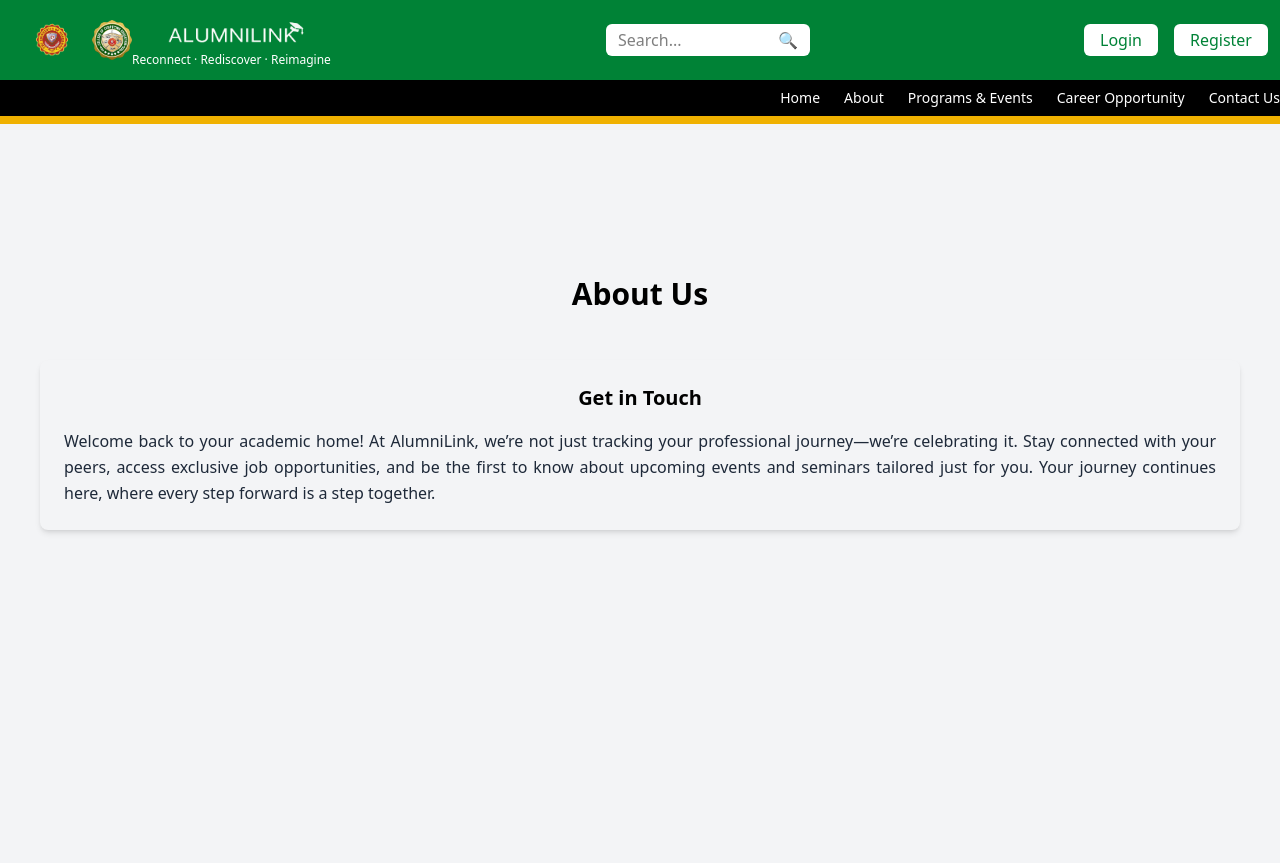
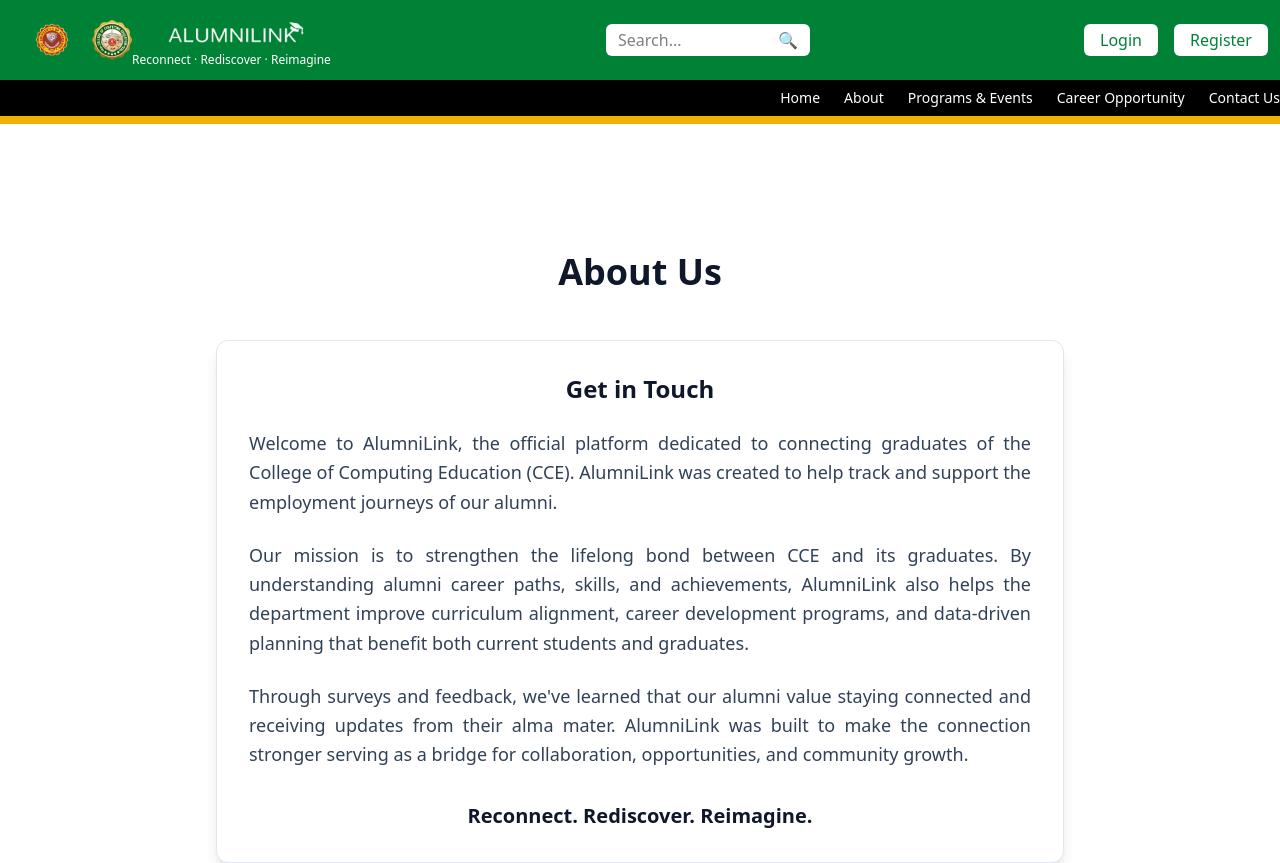
Before and after one commit to blank122/alumni-link-frontend, a React (Vite) app: page /about in a window 1280 px wide. Shown: the top 863 px of the page. Built offline with nearby package versions, Linux system fonts and the light colour scheme.

Commit message:
updated shits

```diff
--- a/src/pages/AboutUs.jsx
+++ b/src/pages/AboutUs.jsx
@@ -3,31 +3,46 @@ import Navbar from "../components/layouts/Navbar";
 import Footer from "../components/layouts/Footer";
 
 const AboutUs = () => {
+    return (
+        <div className="min-h-screen bg-white">
+            <Navbar />
 
+            {/* Main Content */}
+            <div className="min-h-[100vh] mt-16 py-16">
+                <div className="max-w-4xl mx-auto px-6">
+                    <h2 className="text-4xl font-bold text-center mb-12 text-slate-900">
+                        About Us
+                    </h2>
 
+                    <div className="bg-white border border-slate-200 rounded-xl p-8 shadow-lg">
+                        <h3 className="text-2xl font-semibold mb-6 text-slate-900 text-center">
+                            Get in Touch
+                        </h3>
 
-    return (
-        <div className="min-h-screen">
-            <Navbar />
-            <div className="min-h-[100vh] mt-16 py-16 bg-gray-100 text-center">
-                <h2 className="text-3xl font-bold text-center py-6 mb-6">About Us</h2>
+                        <div className="space-y-6 text-slate-700">
+                            <p className="text-lg leading-relaxed text-justify">
+                                Welcome to AlumniLink, the official platform dedicated to connecting graduates of the College of Computing Education (CCE). AlumniLink was created to help track and support the employment journeys of our alumni.
+                            </p>
 
-                <div className="bg-gray-100 p-6 rounded-lg shadow-md mb-6 mx-10">
-                    <h3 className="text-xl font-semibold mb-3">Get in Touch</h3>
-                    <p className="text-gray-800 mt-4 text-justify leading-relaxed">
-                        Welcome back to your academic home! At AlumniLink, we’re not just tracking your professional journey—we’re celebrating it.
-                        Stay connected with your peers, access exclusive job opportunities, and be the first to know about upcoming events and seminars tailored just for you.
-                        Your journey continues here, where every step forward is a step together.
-                    </p>
+                            <p className="text-lg leading-relaxed text-justify">
+                                Our mission is to strengthen the lifelong bond between CCE and its graduates. By understanding alumni career paths, skills, and achievements, AlumniLink also helps the department improve curriculum alignment, career development programs, and data-driven planning that benefit both current students and graduates.
+                            </p>
+
+                            <p className="text-lg leading-relaxed text-justify">
+                                Through surveys and feedback, we've learned that our alumni value staying connected and receiving updates from their alma mater. AlumniLink was built to make the connection stronger serving as a bridge for collaboration, opportunities, and community growth.
+                            </p>
+
+                            <p className="text-xl font-semibold text-center text-slate-900 mt-8">
+                                Reconnect. Rediscover. Reimagine.
+                            </p>
+                        </div>
+                    </div>
                 </div>
             </div>
 
             <Footer />
-
         </div>
-
     );
-
 };
 
 export default AboutUs;
--- a/src/pages/Home.jsx
+++ b/src/pages/Home.jsx
@@ -5,6 +5,7 @@ import UmLogo from '../assets/pictures/UM-1.png';
 import { useEffect, useState } from "react";
 import axios from "axios";
 import Footer from "../components/layouts/Footer";
+import { Link } from "react-router-dom";
 
 
 const Home = () => {
```
